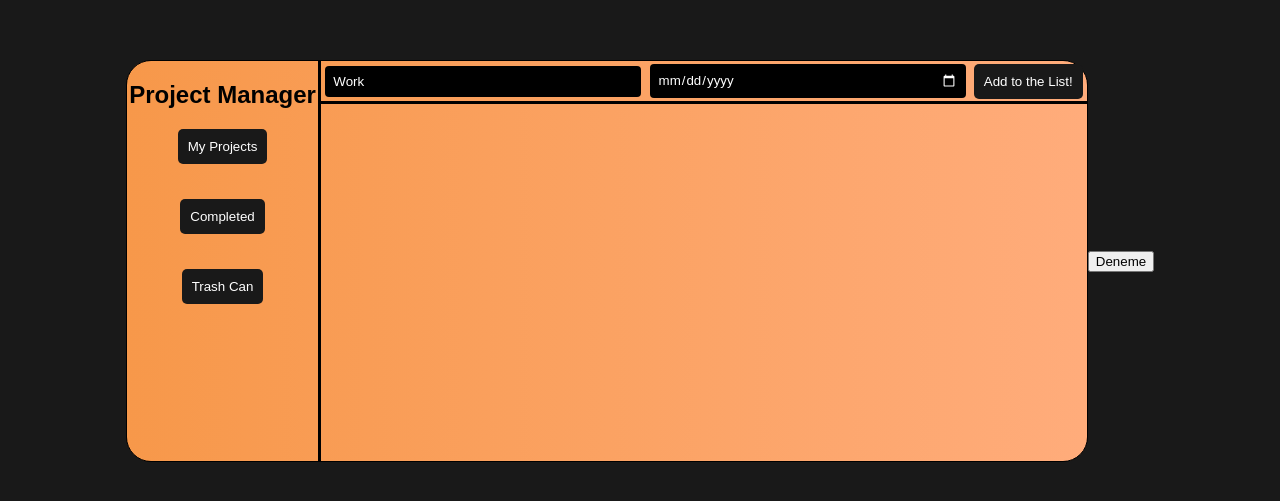
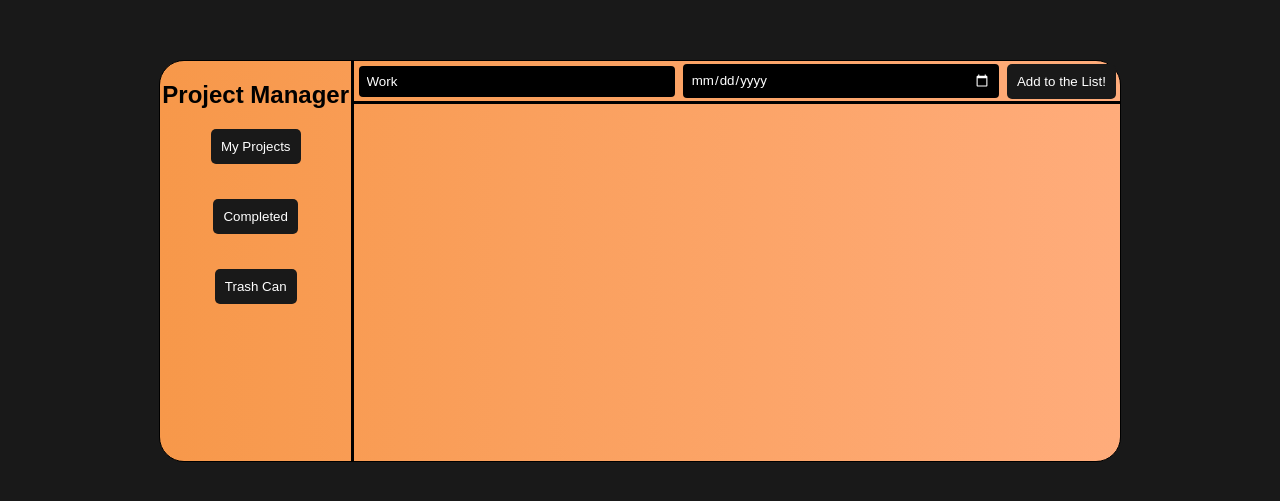
Before and after one commit to guvenfazli/To-Do-List-w-React, a React (Create React App) app in the folder theater/: page / in a window 1280 px wide. Shown: the part 139-640 px from the top of the page. Built offline with nearby package versions, Linux system fonts and the light colour scheme; a web font is replaced by a local one.

Commit message:
Try button removed

```diff
--- a/theater/src/App.jsx
+++ b/theater/src/App.jsx
@@ -121,7 +121,6 @@ function App() {
 
         </div>
 
-        <button onClick={showPopUp}>Deneme</button>
 
       </section>
 
```
